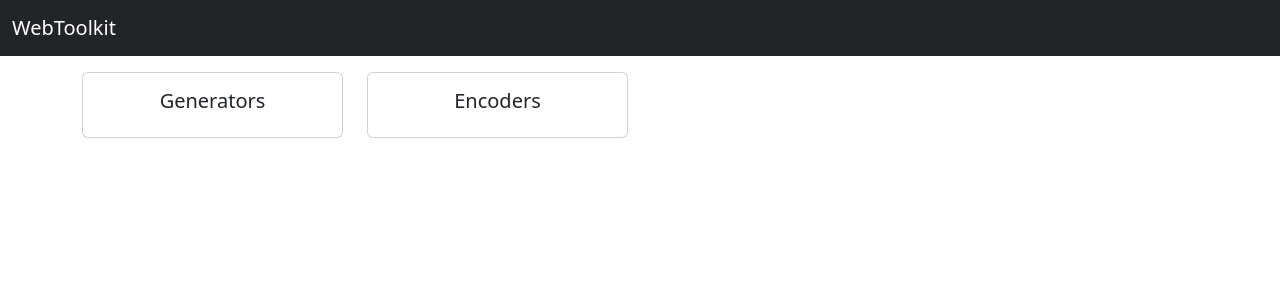
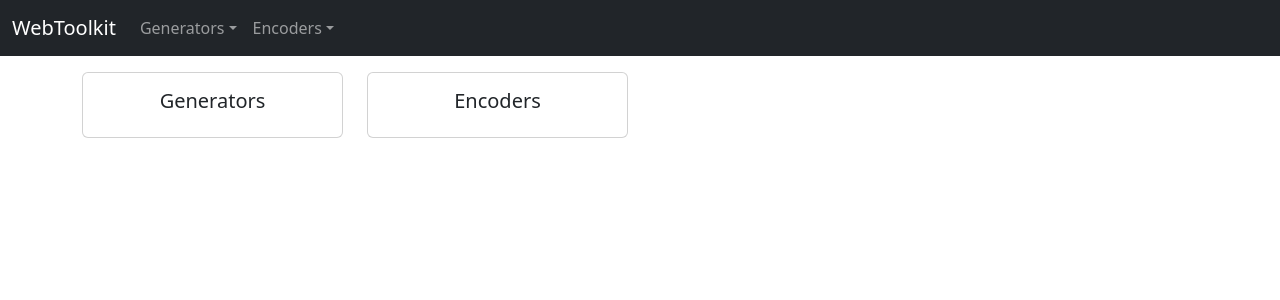
Before and after one commit to asylosoft/webtool, a Nuxt app: page / in a window 1280 px wide. Shown: the top 300 px of the page. Built offline with nearby package versions, Linux system fonts and the light colour scheme.

Commit message:
add dropdowns on navbar

```diff
--- a/app.vue
+++ b/app.vue
@@ -1,8 +1,52 @@
+<script setup>
+const toolkit = [
+  {
+    name: "Generators",
+    url: "/generators",
+    tools: [
+      {
+        name: "UUID",
+        url: "/generator/uuid"
+      }
+    ]
+  },
+  {
+    name: "Encoders",
+    url: "/encoders",
+    tools: [
+      {
+        name: "URL",
+        url: "/encoder/url"
+      },
+      {
+        name: "Base64",
+        url: "/encoder/base64"
+      }
+    ]
+  }
+]
+</script>
+
 <template>
   <div>
-    <nav class="navbar bg-dark">
+    <nav class="navbar navbar-expand-lg bg-dark" data-bs-theme="dark">
       <div class="container-fluid">
-        <NuxtLink to="/" class="navbar-brand text-bg-dark">WebToolkit</NuxtLink>
+        <NuxtLink to="/" class="navbar-brand">WebToolkit</NuxtLink>
+        <button class="navbar-toggler" type="button" data-bs-toggle="collapse" data-bs-target="#navbarSupportedContent" aria-controls="navbarSupportedContent" aria-expanded="false" aria-label="Toggle navigation">
+          <span class="navbar-toggler-icon"></span>
+        </button>
+        <div class="collapse navbar-collapse">
+          <ul class="navbar-nav me-auto">
+            <li class="nav-item dropdown" v-for="category in toolkit">
+              <a href="#" class="nav-link dropdown-toggle" role="button" data-bs-toggle="dropdown" aria-expanded="false">{{ category.name }}</a>
+              <ul class="dropdown-menu">
+                <li v-for="tool in category.tools">
+                  <NuxtLink :to="tool.url" class="dropdown-item">{{ tool.name }}</NuxtLink>
+                </li>
+              </ul>
+            </li>
+          </ul>
+        </div>
       </div>
     </nav>
     <div class="p-3">
```
